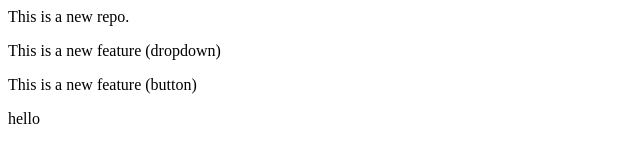
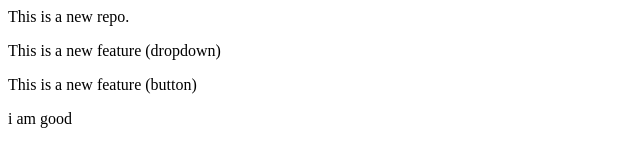
Before and after one commit to shoaib990k-png/localrepo, a plain HTML site: page index.html in a window 1280 px wide. Shown: the full height of the page, 0-640 px from the left. Drawn offline with Linux system fonts and the light colour scheme.

Commit message:
add new paragraph

```diff
--- a/index.html
+++ b/index.html
@@ -1,5 +1,4 @@
 <p>This is a new repo.</p>
 <p>This is a new feature (dropdown)</p>
 <p>This is a new feature (button)</p>
-
-<p>hello</p>
+<p>i am good</p>
```
